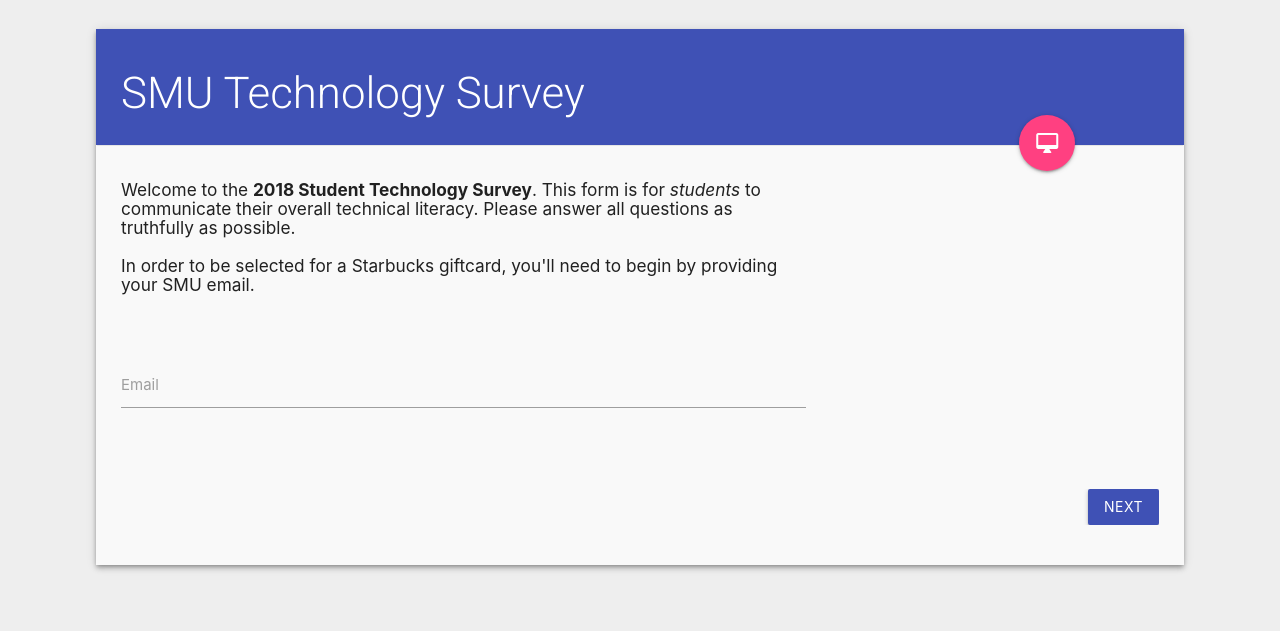
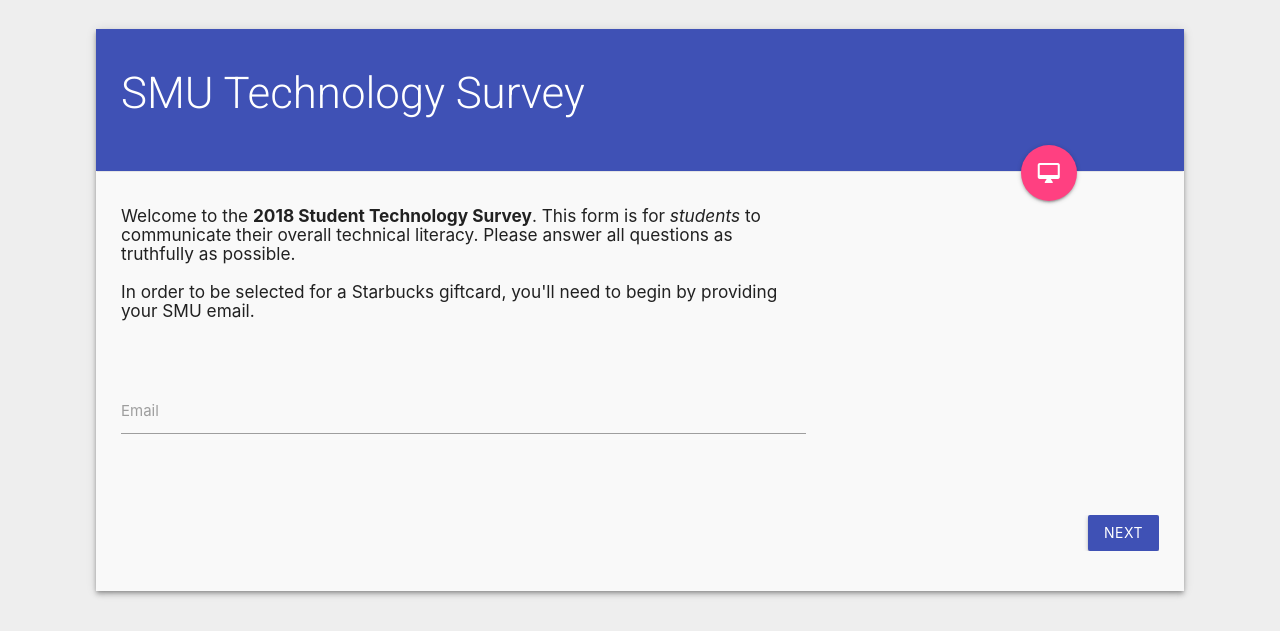
Before and after one commit to smitheric95/AB-Testing-Form, a PHP site: template AB-Testing-Form/templates/index.phtml in a window 1280 px wide. Shown: the top 631 px of the page. Run offline with PHP 8.4, Linux system fonts and the light colour scheme; the template is opened without the code that fills it, so the values that code supplies are empty; some libraries are stand-ins or nearby versions.

Commit message:
fixed button

```diff
--- a/AB-Testing-Form/public/css/main.css
+++ b/AB-Testing-Form/public/css/main.css
@@ -74,10 +74,25 @@ form {
 }
 
 .btn-floating {
-	position: absolute;
-    right: 16%;
-    margin-top: -30px;
+	    position: relative;
+    top: 20%;
+    margin-bottom: -30px;
+
+    left: 85%;
 }
+
+@media only screen and (max-width: 600px) {
+    .btn-floating {
+        left: 75%;
+    }
+}
+
+@media only screen and (min-width: 601px) {
+    .btn-floating {
+        left: 85%;
+    }
+}
+
 
 h5 > span {
 	/* TODO: change w theme */
```
Also changed, not shown: README.md.
